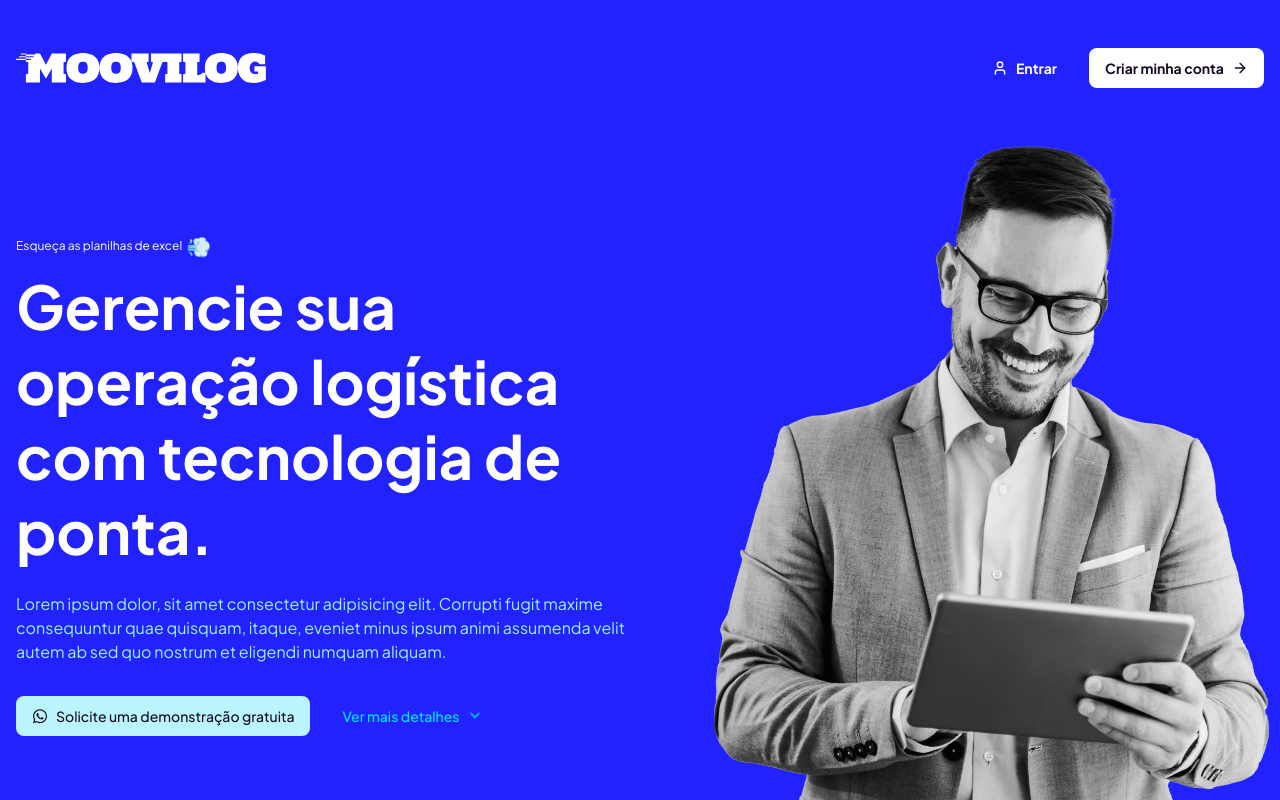
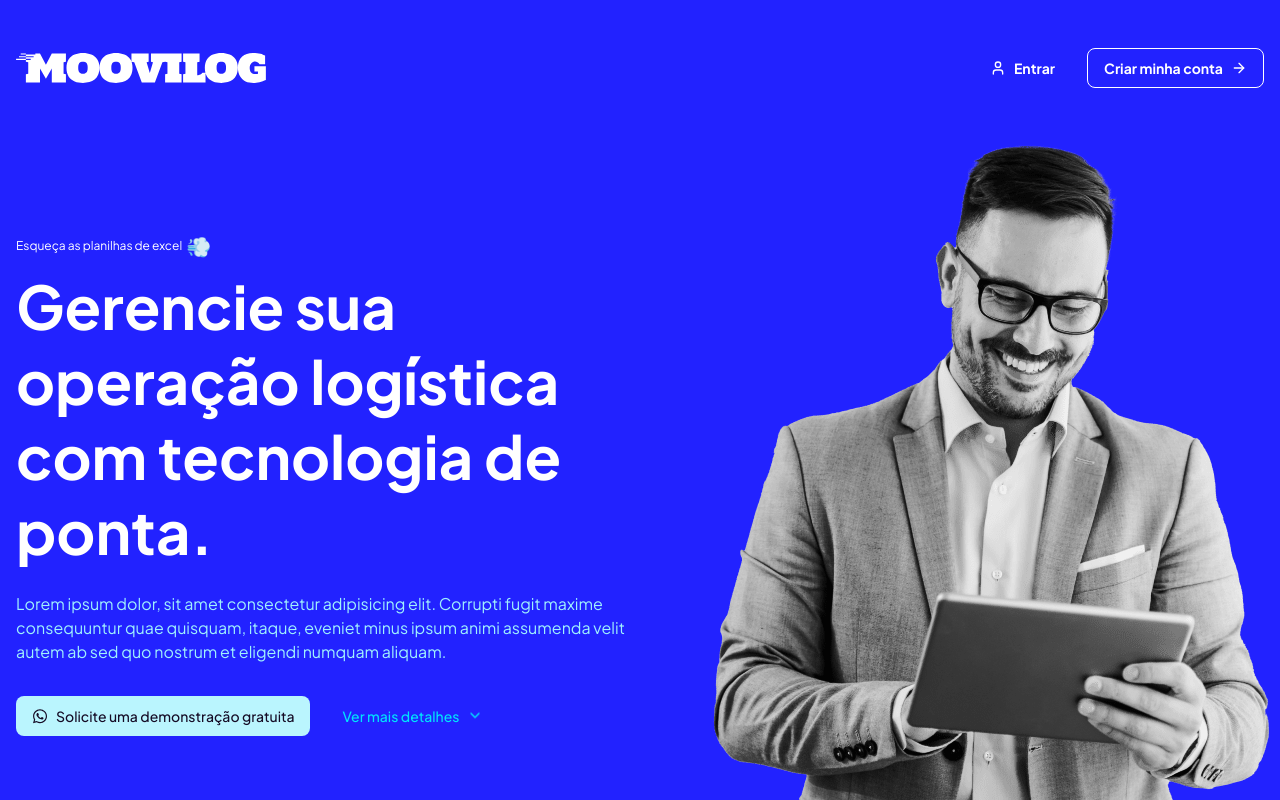
Before and after one commit to wellingtonrodriguesbr/moovilog, a Next.js app in the folder web/: page / in a window 1280 px wide. Built offline with nearby package versions, Linux system fonts and the light colour scheme.

Commit message:
feat: WIP auth pages

```diff
--- a/web/src/components/lp/header.tsx
+++ b/web/src/components/lp/header.tsx
@@ -7,7 +7,7 @@ import { MenuMobile } from "./menu-mobile";
 
 export function Header() {
   return (
-    <header className="w-full max-w-screen-2xl mx-auto flex sticky-0 z-50 items-center justify-between px-4 pt-8 md:pt-12">
+    <header className="w-full max-w-screen-2xl mx-auto flex sticky-0 z-50 items-center justify-between px-4 pt-12">
       <Image
         src="/logo.svg"
         alt="moovilog"
@@ -24,7 +24,8 @@ export function Header() {
           </Link>
         </Button>
         <Button
-          className="bg-white hover:bg-app-cyan-100 text-app-blue-900 font-bold gap-2"
+          variant="outline"
+          className="text-white border-white font-bold gap-2"
           asChild
         >
           <Link href="/cadastro">
--- a/web/src/components/ui/button.tsx
+++ b/web/src/components/ui/button.tsx
@@ -13,7 +13,7 @@ const buttonVariants = cva(
         destructive:
           "bg-red-500 text-zinc-50 hover:bg-red-500/90 dark:bg-red-900 dark:text-zinc-50 dark:hover:bg-red-900/90",
         outline:
-          "border border-zinc-200 bg-white hover:bg-zinc-100 hover:text-zinc-900 dark:border-zinc-800 dark:bg-zinc-950 dark:hover:bg-zinc-800 dark:hover:text-zinc-50",
+          "border border-zinc-200 bg-white hover:bg-zinc-100 hover:text-zinc-900 bg-transparent",
         secondary: "bg-zinc-100/50",
         ghost:
           "hover:bg-zinc-100 hover:text-zinc-900 dark:hover:bg-zinc-800 dark:hover:text-zinc-50",
```
